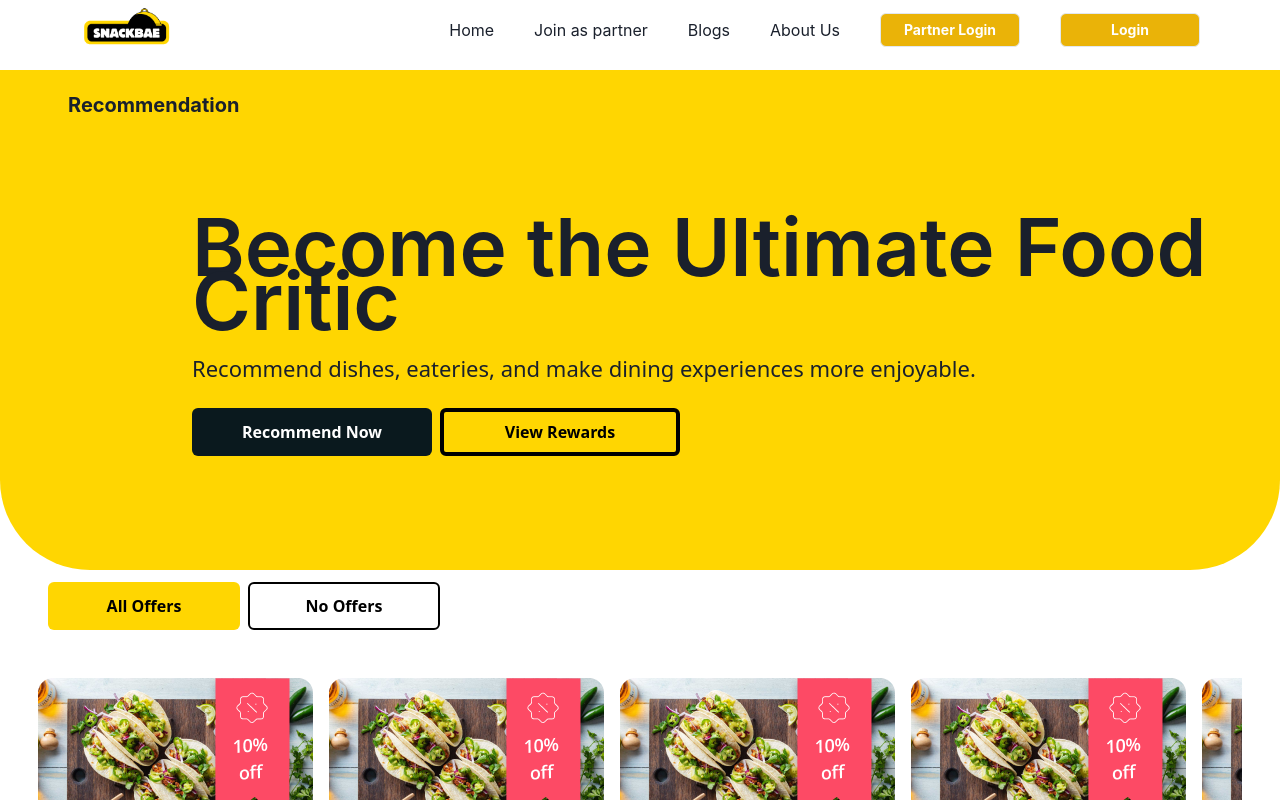
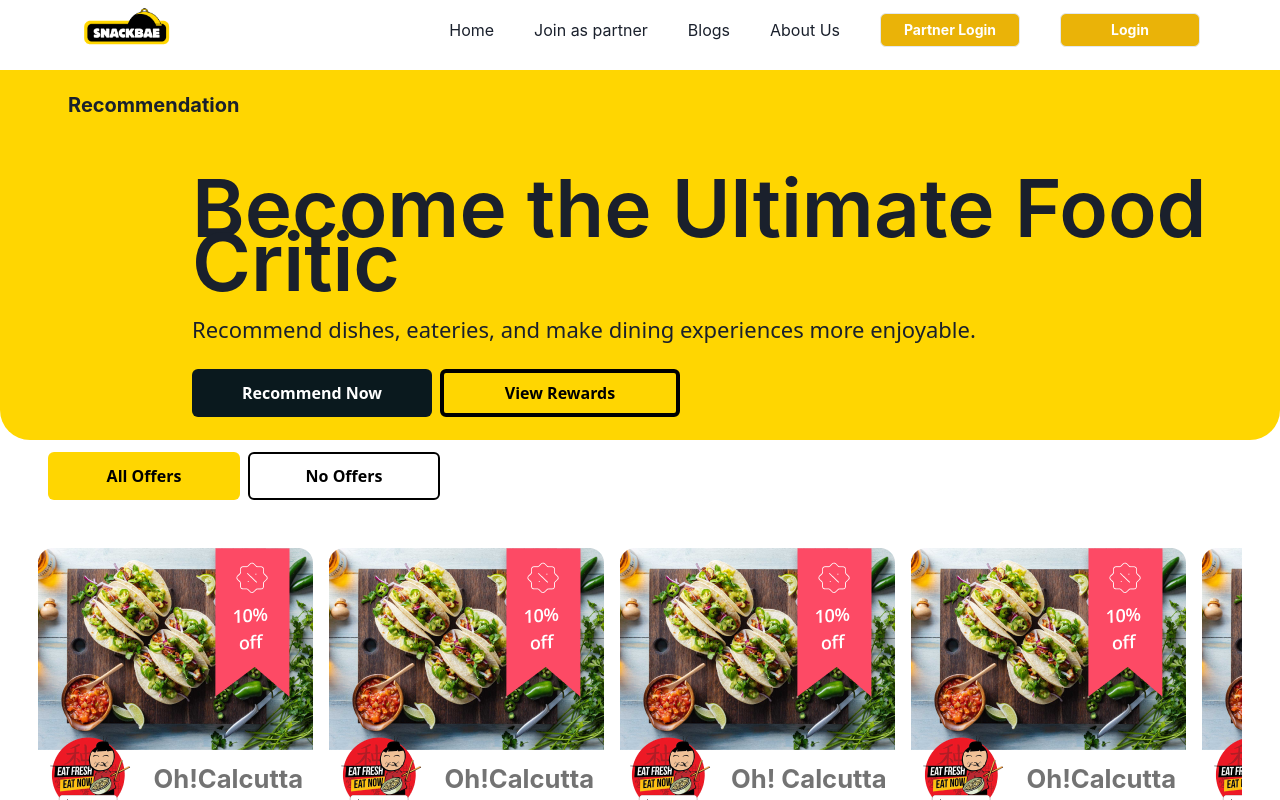
Before and after one commit to snackbae23/snackbaeWeb, a React (Create React App) app: page /recommendation in a window 1280 px wide. Shown: the top 800 px of the page. Built offline with nearby package versions, Linux system fonts and the light colour scheme; some icons are missing.

Commit message:
recommendation updated

```diff
--- a/src/Pages/Recommendation.js
+++ b/src/Pages/Recommendation.js
@@ -12,7 +12,7 @@
       <Navbar1 />
       <div className="relative top-[70px] w-full h-fit ">
         {/* first section */}
-        <div className="w-full h-[500px] relative rounded-b-[90px] bg-[#FFD601]  ">
+        <div className="w-full h-[400px] md:h-[370px] relative rounded-b-[30px] bg-[#FFD601]  ">
           {/* <img
             src={bgImg}
             className=" h-full md:object-fill relative top-0 z-[-1]"
```
